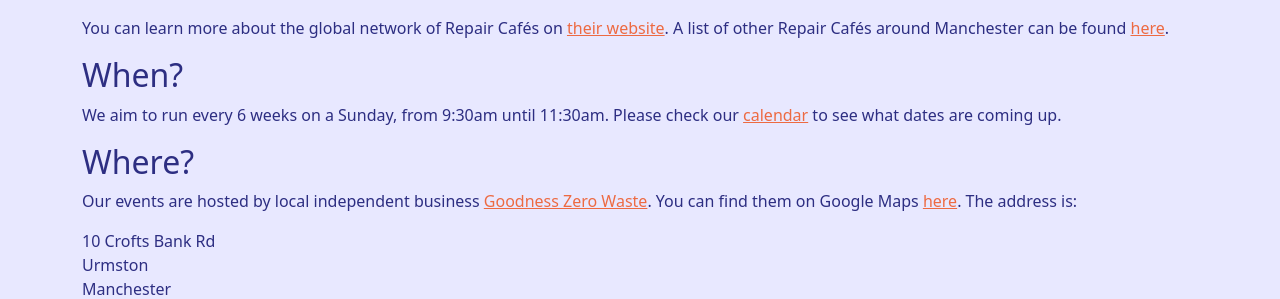
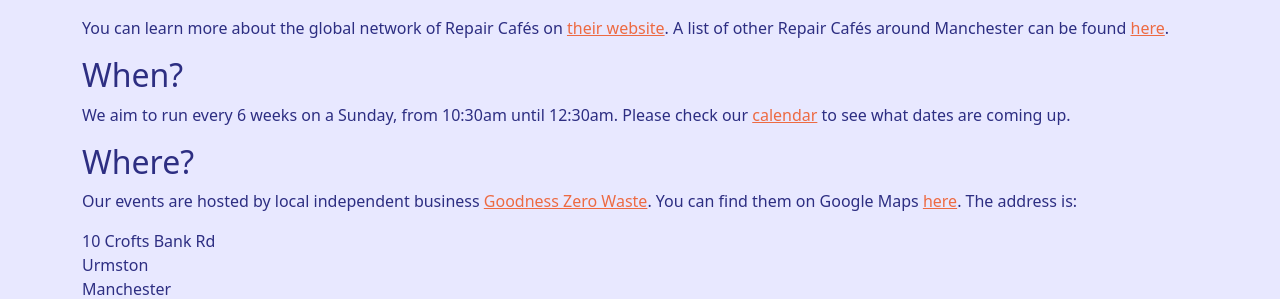
Before and after one commit to urmston-repair-cafe/urmston-repair-cafe.github.io, a Jekyll site: the page built from index.html, in a window 1280 px wide. Shown: the part 766-1065 px from the top of the page. Built offline with Jekyll 4.4.1, drawn with Linux system fonts in a browser that asks for light colours.

Commit message:
Change time from 9:30-11:30 to 10:30-12:30

```diff
--- a/index.html
+++ b/index.html
@@ -18,7 +18,7 @@ title: Urmston Repair Café
 <p>You can learn more about the global network of Repair Cafés on <a href="https://www.repaircafe.org/en/">their website</a>. A list of other Repair Cafés around Manchester can be found <a href="https://repaircafesgm.org.uk/">here</a>.</p>
 
 <h2>When?</h2>
-<p>We aim to run every 6 weeks on a Sunday, from 9:30am until 11:30am. Please check our <a href="/calendar">calendar</a> to see what dates are coming up.</p>
+<p>We aim to run every 6 weeks on a Sunday, from 10:30am until 12:30am. Please check our <a href="/calendar">calendar</a> to see what dates are coming up.</p>
 
 <h2>Where?</h2>
 <p> Our events are hosted by local independent business <a href="https://www.goodnesszerowaste.co.uk">Goodness Zero Waste</a>. You can find them on Google Maps <a href="https://maps.app.goo.gl/HP7SWM9jPjHtBVyCA">here</a>. The address is:</p>
```
Also changed, not shown: poster-generator/poster.svg.
